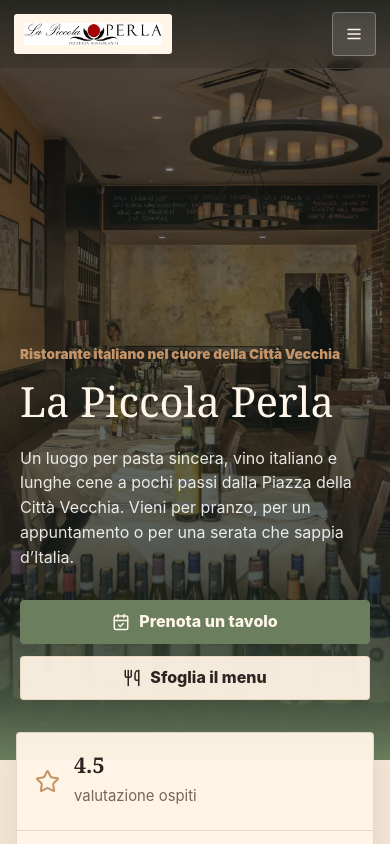
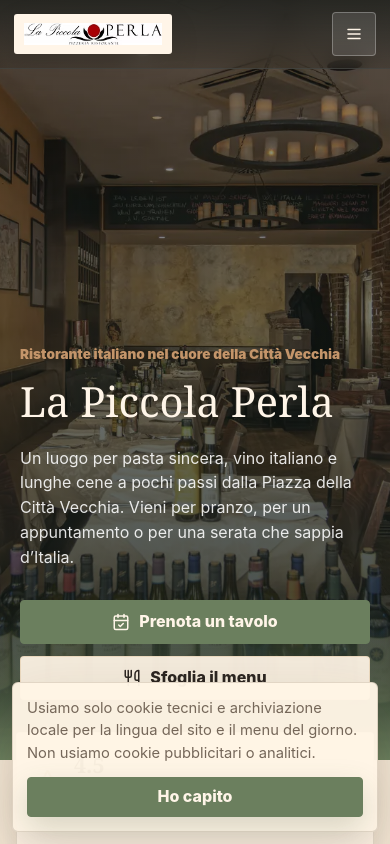
Before and after one commit to FilipDur/lapiccolaperla, a React (Vite) app: page /it in a window 390 px wide. Shown: the top 844 px of the page. Built offline with nearby package versions, Linux system fonts and the light colour scheme.

Commit message:
Update HTML pages, App.jsx, and styles.css

```diff
--- a/en.html
+++ b/en.html
@@ -68,10 +68,13 @@
             "@type": "Restaurant",
             "@id": "https://lapiccolaperla.cz/#restaurant",
             "name": "La Piccola Perla",
+            "legalName": "B & D DINAMIC, s.r.o.",
             "url": "https://lapiccolaperla.cz/",
             "image": "https://lapiccolaperla.cz/og-la-piccola-perla.webp",
             "logo": "https://lapiccolaperla.cz/logo.svg",
             "telephone": "+420224282537",
+            "taxID": "26764776",
+            "vatID": "CZ26764776",
             "priceRange": "$$",
             "servesCuisine": ["Italian", "Pizza", "Pasta", "Seafood"],
             "acceptsReservations": true,
--- a/index.html
+++ b/index.html
@@ -68,10 +68,13 @@
             "@type": "Restaurant",
             "@id": "https://lapiccolaperla.cz/#restaurant",
             "name": "La Piccola Perla",
+            "legalName": "B & D DINAMIC, s.r.o.",
             "url": "https://lapiccolaperla.cz/",
             "image": "https://lapiccolaperla.cz/og-la-piccola-perla.webp",
             "logo": "https://lapiccolaperla.cz/logo.svg",
             "telephone": "+420224282537",
+            "taxID": "26764776",
+            "vatID": "CZ26764776",
             "priceRange": "$$",
             "servesCuisine": ["Italian", "Pizza", "Pasta", "Seafood"],
             "acceptsReservations": true,
--- a/it.html
+++ b/it.html
@@ -68,10 +68,13 @@
             "@type": "Restaurant",
             "@id": "https://lapiccolaperla.cz/#restaurant",
             "name": "La Piccola Perla",
+            "legalName": "B & D DINAMIC, s.r.o.",
             "url": "https://lapiccolaperla.cz/",
             "image": "https://lapiccolaperla.cz/og-la-piccola-perla.webp",
             "logo": "https://lapiccolaperla.cz/logo.svg",
             "telephone": "+420224282537",
+            "taxID": "26764776",
+            "vatID": "CZ26764776",
             "priceRange": "$$",
             "servesCuisine": ["Italian", "Pizza", "Pasta", "Seafood"],
             "acceptsReservations": true,
--- a/src/App.jsx
+++ b/src/App.jsx
@@ -223,10 +223,21 @@
       hours: ["Po-Ne", "11:00-23:00"]
     },
     footer: "© 2026 La Piccola Perla. Italská kuchyně v centru Prahy.",
+    footerCredit: "Web vytvořil",
+    legal: {
+      operator: "Provozovatel",
+      registeredOffice: "Sídlo",
+      companyId: "IČO",
+      vatId: "DIČ"
+    },
     lightbox: {
       close: "Zavřít galerii",
       previous: "Předchozí fotka",
       next: "Další fotka"
+    },
+    cookieNotice: {
+      text: "Pouzivame pouze technicke cookies a mistni ulozeni pro jazyk webu a denni menu. Nepouzivame reklamni ani analyticke cookies.",
+      accept: "Rozumim"
     },
     photos: {}
   },
@@ -301,10 +312,21 @@
       hours: ["Mon-Sun", "11:00-23:00"]
     },
     footer: "© 2026 La Piccola Perla. Italian cuisine in the centre of Prague.",
+    footerCredit: "Website by",
+    legal: {
+      operator: "Operator",
+      registeredOffice: "Registered office",
+      companyId: "Company ID",
+      vatId: "VAT ID"
+    },
     lightbox: {
       close: "Close gallery",
       previous: "Previous photo",
       next: "Next photo"
+    },
+    cookieNotice: {
+      text: "We only use technical cookies and local storage for the site language and daily menu. We do not use advertising or analytics cookies.",
+      accept: "Got it"
     },
     photos: {
       "_DSR0014.webp": ["Evening at the wine bar", "Interior"],
@@ -393,10 +415,21 @@
       hours: ["Lun-Dom", "11:00-23:00"]
     },
     footer: "© 2026 La Piccola Perla. Cucina italiana nel centro di Praga.",
+    footerCredit: "Sito realizzato da",
+    legal: {
+      operator: "Gestore",
+      registeredOffice: "Sede legale",
+      companyId: "Numero aziendale",
+      vatId: "Partita IVA"
+    },
     lightbox: {
       close: "Chiudi galleria",
       previous: "Foto precedente",
       next: "Foto successiva"
+    },
+    cookieNotice: {
+      text: "Usiamo solo cookie tecnici e archiviazione locale per la lingua del sito e il menu del giorno. Non usiamo cookie pubblicitari o analitici.",
+      accept: "Ho capito"
     },
     photos: {
       "_DSR0014.webp": ["Sera al wine bar", "Interno"],
@@ -1011,6 +1044,7 @@
 
 const DAILY_MENU_STORAGE_KEY = "la-piccola-perla-daily-menu";
 const DAILY_MENU_COOKIE_KEY = "la_piccola_perla_daily_menu";
+const COOKIE_NOTICE_STORAGE_KEY = "la-piccola-perla-cookie-notice";
 const ADMIN_SESSION_KEY = "la-piccola-perla-admin-session";
 const ADMIN_USER = "perla";
 const ADMIN_PASSWORD = "la perla";
@@ -1071,6 +1105,30 @@
 
   writeDailyMenuCookie(menus);
   window.dispatchEvent(new Event("daily-menu-updated"));
+};
+
+const getCookieNoticeAccepted = () => {
+  if (typeof window === "undefined") {
+    return true;
+  }
+
+  if (typeof navigator !== "undefined" && navigator.cookieEnabled === false) {
+    return true;
+  }
+
+  try {
+    return window.localStorage?.getItem(COOKIE_NOTICE_STORAGE_KEY) === "accepted";
+  } catch {
+    return false;
+  }
+};
+
+const saveCookieNoticeAccepted = () => {
+  try {
+    window.localStorage?.setItem(COOKIE_NOTICE_STORAGE_KEY, "accepted");
+  } catch {
+    // The banner can still be dismissed for the current session.
+  }
 };
 
 const normalizePriceInput = (value) => value.replace(/[^\d,.\s]/g, "").replace(/\s+/g, " ").trim();
@@ -1117,6 +1175,7 @@
   const [activeCategoryId, setActiveCategoryId] = useState(baseMenuCategories[0].id);
   const [activePhotoIndex, setActivePhotoIndex] = useState(null);
   const [dailyMenuForToday, setDailyMenuForToday] = useState(() => loadDailyMenuItems(getTodayDate()));
+  const [cookieNoticeAccepted, setCookieNoticeAccepted] = useState(getCookieNoticeAccepted);
 
   const heroPhotos = useMemo(() => localizedPhotos.filter((photo) => photo.featured), [localizedPhotos]);
   const activeCategory = menuCategories.find((category) => category.id === activeCategoryId) || menuCategories[0];
@@ -1179,6 +1238,10 @@
   const handleLanguageSelect = (languageCode) => {
     saveStoredLanguage(languageCode);
     setMenuOpen(false);
+  };
+  const acceptCookieNotice = () => {
+    saveCookieNoticeAccepted();
+    setCookieNoticeAccepted(true);
   };
 
   return (
@@ -1482,8 +1545,40 @@
           ))}
           <a href="#reservation">{copy.reservation}</a>
         </nav>
-        <p>{copy.footer}</p>
+        <dl className="footer-legal">
+          <div>
+            <dt>{copy.legal.operator}</dt>
+            <dd>B &amp; D DINAMIC, s.r.o.</dd>
+          </div>
+          <div>
+            <dt>{copy.legal.registeredOffice}</dt>
+            <dd>Perlová 1020/8, 110 00 Praha 1</dd>
+          </div>
+          <div>
+            <dt>{copy.legal.companyId}</dt>
+            <dd>26764776</dd>
+          </div>
+          <div>
+            <dt>{copy.legal.vatId}</dt>
+            <dd>CZ26764776</dd>
+          </div>
+        </dl>
+        <p className="footer-copyright">
+          {copy.footer} {copy.footerCredit}{" "}
+          <a href="https://fimadux.com" target="_blank" rel="noreferrer">
+            fimadux.com
+          </a>
+        </p>
       </footer>
+
+      {!cookieNoticeAccepted ? (
+        <div className="cookie-notice" role="status">
+          <p>{copy.cookieNotice.text}</p>
+          <button className="button button-primary" type="button" onClick={acceptCookieNotice}>
+            {copy.cookieNotice.accept}
+          </button>
+        </div>
+      ) : null}
 
       {activePhoto ? (
         <div className="lightbox" role="dialog" aria-modal="true" aria-label={activePhoto.title}>
--- a/src/styles.css
+++ b/src/styles.css
@@ -1071,8 +1071,75 @@
   gap: 18px 28px;
 }
 
+.footer-legal {
+  display: flex;
+  flex-wrap: wrap;
+  justify-content: center;
+  gap: 10px 22px;
+  max-width: 920px;
+  margin: 0;
+  padding: 18px 0 0;
+  color: rgba(255, 255, 255, 0.76);
+  border-top: 1px solid rgba(255, 255, 255, 0.18);
+  font-size: 0.82rem;
+}
+
+.footer-legal div {
+  display: inline-flex;
+  gap: 6px;
+}
+
+.footer-legal dt {
+  color: rgba(255, 255, 255, 0.52);
+  font-weight: 800;
+}
+
+.footer-legal dd {
+  margin: 0;
+}
+
 .site-footer p {
   color: rgba(255, 255, 255, 0.66);
+}
+
+.footer-copyright {
+  font-size: 0.84rem;
+}
+
+.footer-copyright a {
+  color: var(--white);
+  font-weight: 900;
+  text-decoration: underline;
+  text-underline-offset: 3px;
+}
+
+.cookie-notice {
+  position: fixed;
+  right: 18px;
+  bottom: 18px;
+  z-index: 70;
+  display: flex;
+  align-items: center;
+  gap: 18px;
+  width: min(680px, calc(100% - 36px));
+  padding: 16px;
+  color: var(--ink);
+  background: rgba(255, 245, 230, 0.97);
+  border: 1px solid rgba(74, 52, 35, 0.16);
+  border-radius: 6px;
+  box-shadow: var(--shadow);
+}
+
+.cookie-notice p {
+  flex: 1;
+  color: var(--muted);
+  font-size: 0.92rem;
+}
+
+.cookie-notice .button {
+  flex: 0 0 auto;
+  min-height: 40px;
+  padding: 10px 16px;
 }
 
 .lightbox {
@@ -1553,7 +1620,8 @@
 
   .admin-topbar,
   .admin-editor,
-  .admin-preview-actions {
+  .admin-preview-actions,
+  .cookie-notice {
     display: none;
   }
 
@@ -1831,6 +1899,29 @@
     display: none;
   }
 
+  .cookie-notice {
+    right: 12px;
+    bottom: 12px;
+    width: calc(100% - 24px);
+    display: grid;
+    gap: 12px;
+    padding: 14px;
+  }
+
+  .cookie-notice .button {
+    width: 100%;
+  }
+
+  .footer-legal {
+    display: grid;
+    justify-items: center;
+    gap: 8px;
+  }
+
+  .footer-legal div {
+    justify-content: center;
+  }
+
   .stats-band {
     grid-template-columns: 1fr 1fr;
     width: calc(100% - 32px);
```
